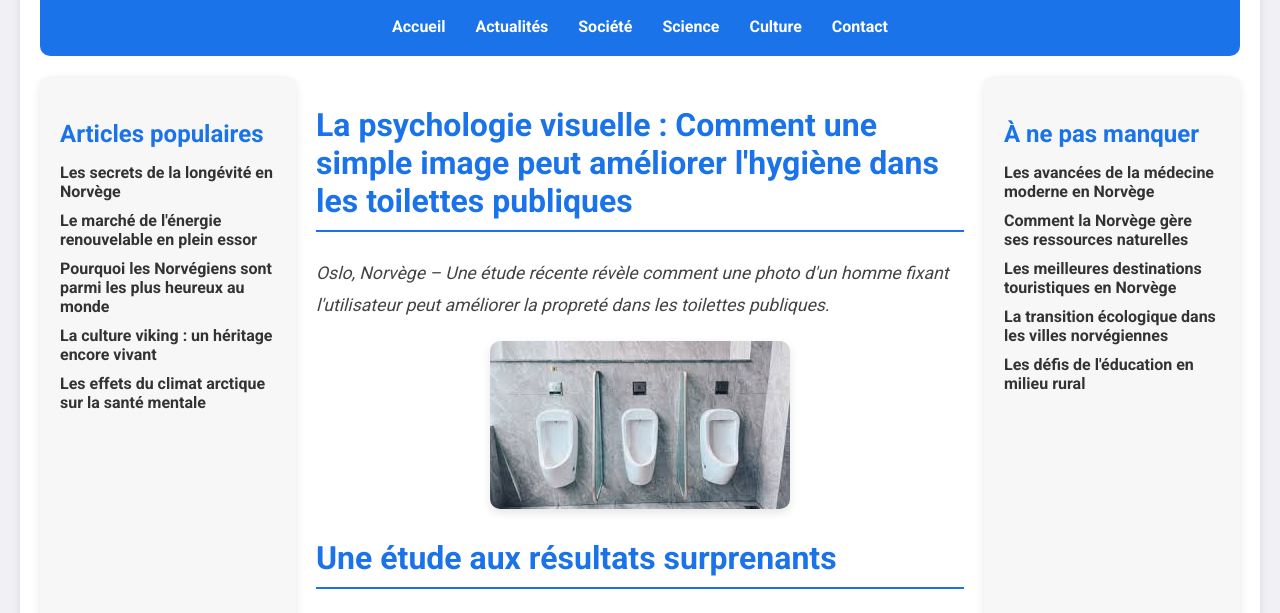
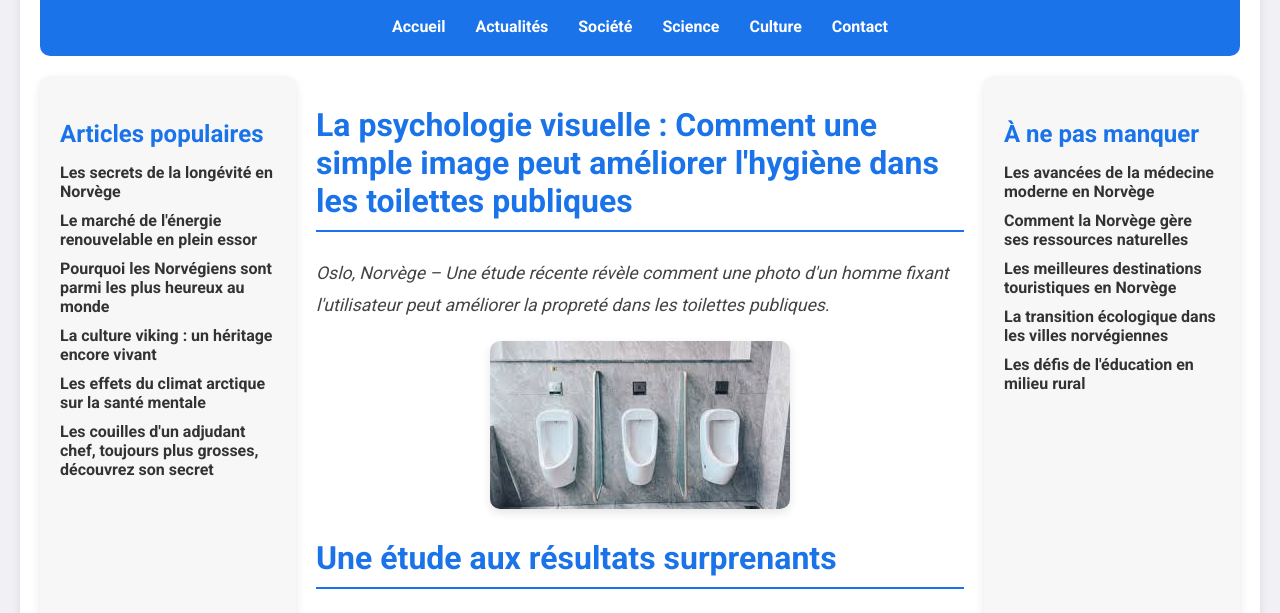
Before and after one commit to crewssky/Le-Quotidien-Norvegien, a plain HTML site: page index.html in a window 1280 px wide. Shown: the part 170-783 px from the top of the page. Drawn offline with Linux system fonts and the light colour scheme.

Commit message:
index.html

```diff
--- a/index.html
+++ b/index.html
@@ -40,6 +40,7 @@
                     <li><a href="#">Pourquoi les Norvégiens sont parmi les plus heureux au monde</a></li>
                     <li><a href="#">La culture viking : un héritage encore vivant</a></li>
                     <li><a href="#">Les effets du climat arctique sur la santé mentale</a></li>
+                    <li><a href="#">Les couilles d'un adjudant chef, toujours plus grosses, découvrez son secret</a></li>
                 </ul>
             </aside>
 
```
